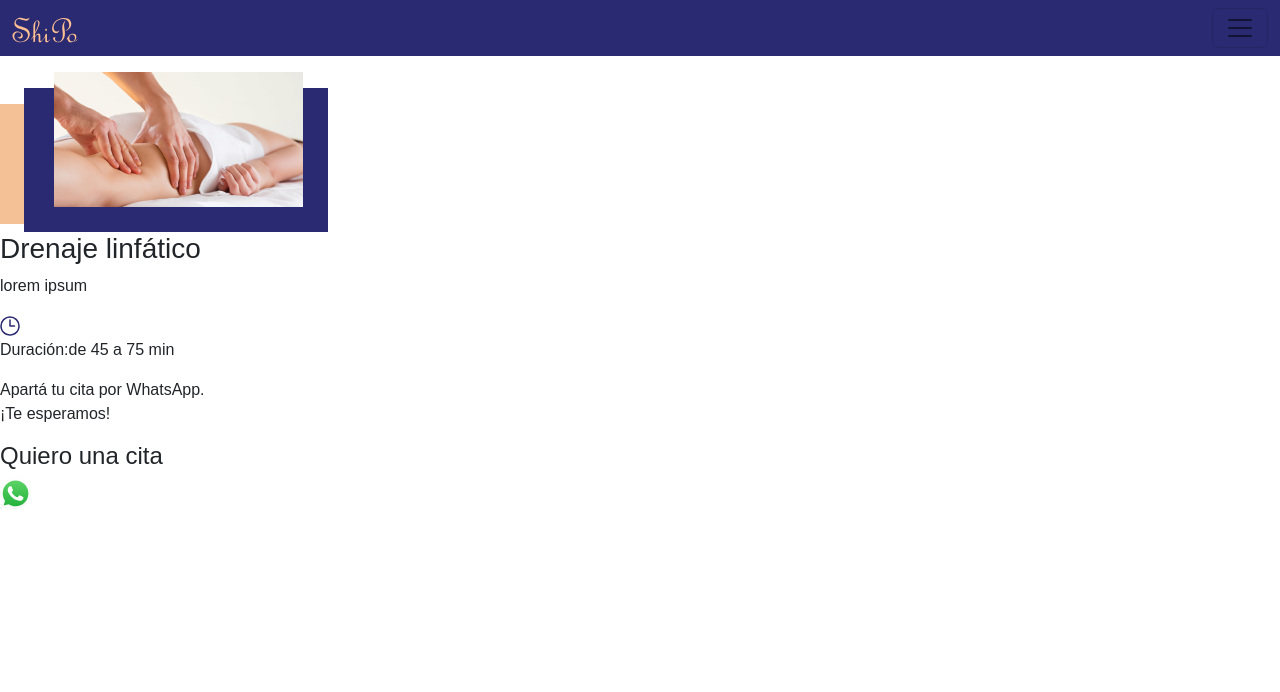
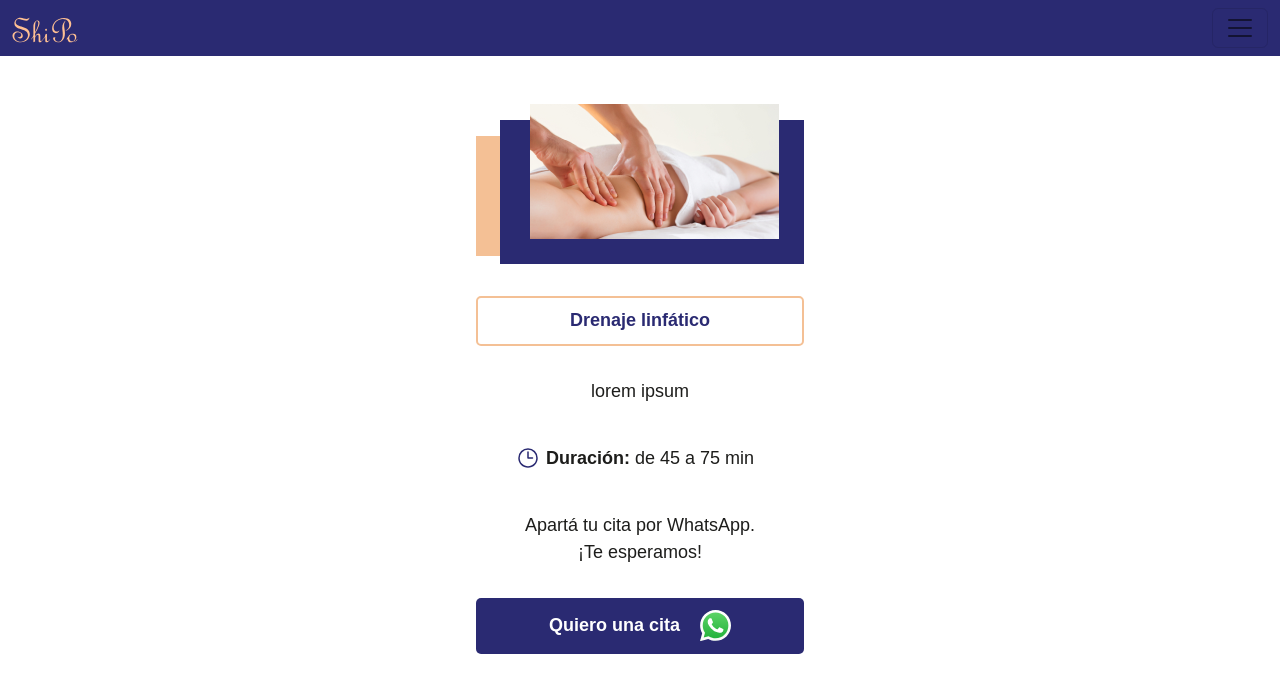
Before and after one commit to Peteer449/ShiPo, a React (Create React App) app: page /drenaje_linfatico in a window 1280 px wide. Shown: the top 692 px of the page. Built offline with nearby package versions, Linux system fonts and the light colour scheme.

Commit message:
agregando estilos a servicios

```diff
--- a/src/components/Servicios/Servicios.css
+++ b/src/components/Servicios/Servicios.css
@@ -0,0 +1,71 @@
+.servicios{
+    width: 360px;
+    margin: auto;
+    display: flex;
+    flex-direction: column;
+    align-items: center;
+}
+.imagenServicio{
+    margin-top: 32px;
+}
+.tituloServicio{
+    margin: 32px 0px;
+    width: 328px;
+    text-align: center;
+    padding: 12px;
+    color: #2A2A72;
+    border: 2px solid #F4C095;
+    border-radius: 5px;
+    font-weight: 600;
+    font-size: 18px;
+}
+.descripcionServicio{
+    margin: 0;
+    text-align: center;
+    width: 328px;
+    font-weight: 400;
+    font-size: 18px;
+    color: #1D1D1B;
+}
+.duracionServicio{
+    display: flex;
+    flex-direction: row;
+    flex-wrap: nowrap;
+    justify-content: center;
+    align-items: center;
+    margin: 32px 0px;
+}
+.duracion{
+    margin:0px;
+    padding: 8px;
+    font-size: 18px;
+    color: #1D1D1B;
+}
+.duracion span{
+    font-weight:600 ;
+}
+.textoServicios{
+    text-align: center;
+    margin: 0;
+    font-size: 18px;
+    color: #1D1D1B;
+}
+.reserva{
+    margin: 32px;
+    display: flex;
+    flex-direction: row;
+    flex-wrap: nowrap;
+    justify-content: center;
+    align-items: center;
+    background-color: #2A2A72;
+    border-radius: 5px;
+    width: 328px;
+    padding: 12px;
+}
+.reserva h4{
+    margin: 0 20px 0 0;
+    color: #FFFF;
+    text-align: center;
+    font-weight: 600;
+    font-size: 18px;
+}
--- a/src/components/Servicios/Servicios.js
+++ b/src/components/Servicios/Servicios.js
@@ -6,14 +6,14 @@ import LogoWpp from '../../images/icon-whatsapp.svg';
 export default function Servicios(props){
     return(
         <div className="servicios">
-            <img src={props.imagen}/>
+            <img src={props.imagen} className='imagenServicio'/>
             <h3 className="tituloServicio">{props.titulo}</h3>
             <p className="descripcionServicio">{props.descripcion}</p>
             <div className="duracionServicio">
                 <img src={LogoDuracion} alt='imagen de reloj' className="logoReloj"/>
-                <p className="duracion"><span>Duración:</span>de 45 a 75 min</p>
+                <p className="duracion"><span>Duración:</span> de 45 a 75 min</p>
             </div>
-            <p>Apartá tu cita por WhatsApp.<br/>¡Te esperamos!</p>
+            <p className="textoServicios">Apartá tu cita por WhatsApp.<br/>¡Te esperamos!</p>
             <div className="reserva">
                 <h4>Quiero una cita</h4>
                 <img src={LogoWpp} alt='logo de whatsapp' className="logoWpp"/>
```
